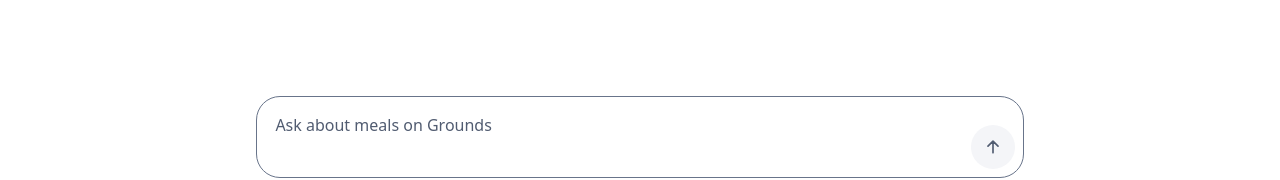
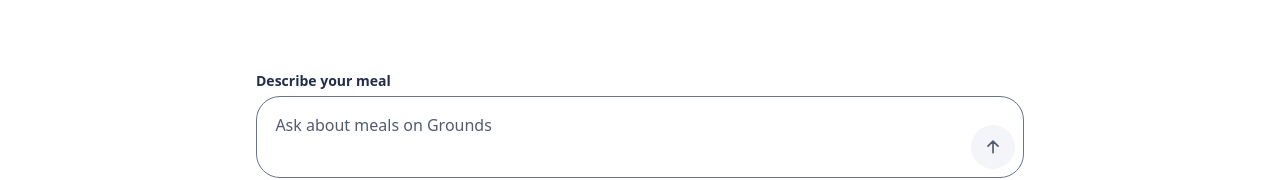
Before and after one commit to GogeUVA/LLMs-Project, a React (Vite) app in the folder frontend/: page / in a window 1280 px wide. Shown: the part 613-793 px from the top of the page. Built offline with nearby package versions, Linux system fonts and the light colour scheme.

Commit message:
feat: show the meal request label (#10)

```diff
--- a/frontend/src/MealRequest.tsx
+++ b/frontend/src/MealRequest.tsx
@@ -425,10 +425,10 @@ export default function MealRequest() {
         <p role="status" className="request-message">
           {message}
         </p>
+        <label htmlFor="meal-description" className="chat-composer-label">
+          Describe your meal
+        </label>
         <div className="chat-composer">
-          <label htmlFor="meal-description" className="request-announcement">
-            Describe your meal
-          </label>
           <textarea
             id="meal-description"
             ref={description}
--- a/frontend/src/styles.css
+++ b/frontend/src/styles.css
@@ -380,6 +380,12 @@ button:disabled {
   flex: none;
   padding-bottom: max(0.75rem, env(safe-area-inset-bottom));
 }
+.chat-composer-label {
+  display: block;
+  margin-bottom: 0.35rem;
+  font-size: 0.875rem;
+  font-weight: 650;
+}
 .chat-composer {
   display: flex;
   align-items: end;
```
